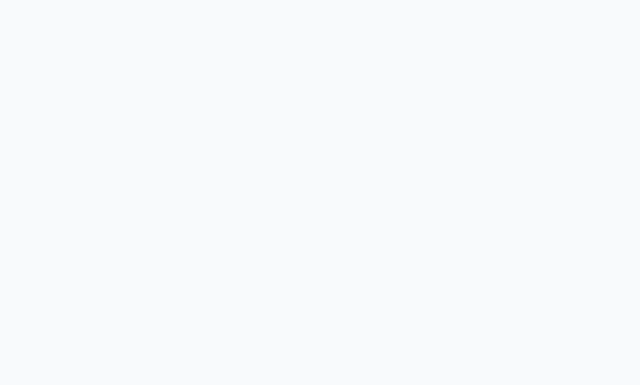
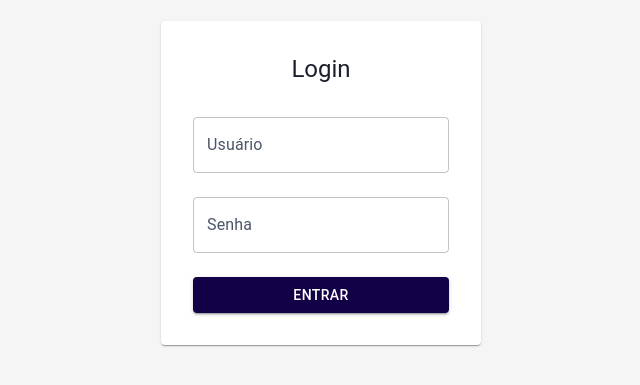
Before and after one commit to mbmaciel/csv-validator-app, a React (Create React App) app: page /login in a window 1280 px wide. Before the commit this address had no page. Shown: the part 217-602 px from the top of the page, without its empty margins (319-959 px from the left). Built offline with nearby package versions, Linux system fonts and the light colour scheme.

Commit message:
Add basic login system with hardcoded credentials

```diff
--- a/src/App.js
+++ b/src/App.js
@@ -6,8 +6,11 @@ import {
   CssBaseline,
 } from "@mui/material";
 import { OperadoraProvider } from "./context/OperadoraContext";
+import { AuthProvider } from "./context/AuthContext";
 import Home from "./pages/Home";
 import Documentos from "./pages/Documentos";
+import Login from "./pages/Login";
+import PrivateRoute from "./components/PrivateRoute";
 
 // Updated theme - adjust these colors based on your logo
 const theme = createTheme({
@@ -54,14 +57,31 @@ function App() {
   return (
     <ThemeProvider theme={theme}>
       <CssBaseline />
+      <AuthProvider>
         <OperadoraProvider>
           <Router>
             <Routes>
-            <Route path="/" element={<Home />} />
-            <Route path="/documentos" element={<Documentos />} />
+              <Route path="/login" element={<Login />} />
+              <Route
+                path="/"
+                element={
+                  <PrivateRoute>
+                    <Home />
+                  </PrivateRoute>
+                }
+              />
+              <Route
+                path="/documentos"
+                element={
+                  <PrivateRoute>
+                    <Documentos />
+                  </PrivateRoute>
+                }
+              />
             </Routes>
           </Router>
         </OperadoraProvider>
+      </AuthProvider>
     </ThemeProvider>
   );
 }
--- a/src/components/AppBarComponent.js
+++ b/src/components/AppBarComponent.js
@@ -21,9 +21,11 @@ import {
   Menu as MenuIcon,
   Assessment,
   InsertDriveFile,
-  Close
+  Close,
+  Logout as LogoutIcon
 } from '@mui/icons-material';
 import { useNavigate, useLocation } from 'react-router-dom';
+import { useAuth } from '../context/AuthContext';
 
 const LogoImage = styled('img')({
   height: '80px',
@@ -35,6 +37,7 @@ const LogoImage = styled('img')({
 const AppBarComponent = () => {
   const navigate = useNavigate();
   const location = useLocation();
+  const { logout } = useAuth();
   const theme = useTheme();
   const isMobile = useMediaQuery(theme.breakpoints.down('md'));
   const [mobileMenuOpen, setMobileMenuOpen] = useState(false);
@@ -102,6 +105,14 @@ const AppBarComponent = () => {
                   {item.text}
                 </Button>
               ))}
+              <Button
+                color="inherit"
+                startIcon={<LogoutIcon />}
+                onClick={logout}
+                sx={{ textTransform: 'none' }}
+              >
+                Sair
+              </Button>
             </Box>
           )}
 
@@ -181,6 +192,19 @@ const AppBarComponent = () => {
         </List>
 
         <Box sx={{ mt: 'auto', p: 2, borderTop: '1px solid rgba(255, 255, 255, 0.1)' }}>
+          <Button
+            fullWidth
+            variant="contained"
+            color="secondary"
+            startIcon={<LogoutIcon />}
+            onClick={() => {
+              logout();
+              setMobileMenuOpen(false);
+            }}
+            sx={{ mb: 2 }}
+          >
+            Sair
+          </Button>
           <Typography variant="body2" sx={{ opacity: 0.7, textAlign: 'center' }}>
             Aplicativo Delator
           </Typography>
--- /dev/null
+++ b/src/components/PrivateRoute.jsx
@@ -0,0 +1,13 @@
+import React from 'react';
+import { Navigate } from 'react-router-dom';
+import { useAuth } from '../context/AuthContext';
+
+const PrivateRoute = ({ children }) => {
+  const { isAuthenticated } = useAuth();
+  if (!isAuthenticated) {
+    return <Navigate to="/login" replace />;
+  }
+  return children;
+};
+
+export default PrivateRoute;
--- /dev/null
+++ b/src/context/AuthContext.jsx
@@ -0,0 +1,36 @@
+import React, { createContext, useContext, useState } from 'react';
+
+const AuthContext = createContext();
+
+export const useAuth = () => {
+  return useContext(AuthContext);
+};
+
+export const AuthProvider = ({ children }) => {
+  const [isAuthenticated, setIsAuthenticated] = useState(() => {
+    return localStorage.getItem('isAuthenticated') === 'true';
+  });
+
+  const login = (username, password) => {
+    // Hardcoded credentials
+    const validUser = 'admin';
+    const validPass = 'senha123';
+    if (username === validUser && password === validPass) {
+      setIsAuthenticated(true);
+      localStorage.setItem('isAuthenticated', 'true');
+      return true;
+    }
+    return false;
+  };
+
+  const logout = () => {
+    setIsAuthenticated(false);
+    localStorage.removeItem('isAuthenticated');
+  };
+
+  return (
+    <AuthContext.Provider value={{ isAuthenticated, login, logout }}>
+      {children}
+    </AuthContext.Provider>
+  );
+};
--- /dev/null
+++ b/src/pages/Login.js
@@ -0,0 +1,59 @@
+import React, { useState } from 'react';
+import { useNavigate } from 'react-router-dom';
+import { TextField, Button, Paper, Typography, Box } from '@mui/material';
+import { useAuth } from '../context/AuthContext';
+
+const Login = () => {
+  const { login } = useAuth();
+  const navigate = useNavigate();
+  const [username, setUsername] = useState('');
+  const [password, setPassword] = useState('');
+  const [error, setError] = useState(null);
+
+  const handleSubmit = (e) => {
+    e.preventDefault();
+    const success = login(username, password);
+    if (success) {
+      navigate('/');
+    } else {
+      setError('Usuário ou senha inválidos');
+    }
+  };
+
+  return (
+    <Box sx={{ height: '100vh', display: 'flex', alignItems: 'center', justifyContent: 'center', background: '#f5f5f5' }}>
+      <Paper sx={{ p: 4, width: 320 }}>
+        <Typography variant="h5" sx={{ mb: 2, textAlign: 'center' }}>
+          Login
+        </Typography>
+        <form onSubmit={handleSubmit}>
+          <TextField
+            fullWidth
+            label="Usuário"
+            margin="normal"
+            value={username}
+            onChange={(e) => setUsername(e.target.value)}
+          />
+          <TextField
+            fullWidth
+            type="password"
+            label="Senha"
+            margin="normal"
+            value={password}
+            onChange={(e) => setPassword(e.target.value)}
+          />
+          {error && (
+            <Typography color="error" variant="body2" sx={{ mt: 1 }}>
+              {error}
+            </Typography>
+          )}
+          <Button variant="contained" fullWidth type="submit" sx={{ mt: 2 }}>
+            Entrar
+          </Button>
+        </form>
+      </Paper>
+    </Box>
+  );
+};
+
+export default Login;
```
Lines whose indentation alone changed are shown as unchanged.
